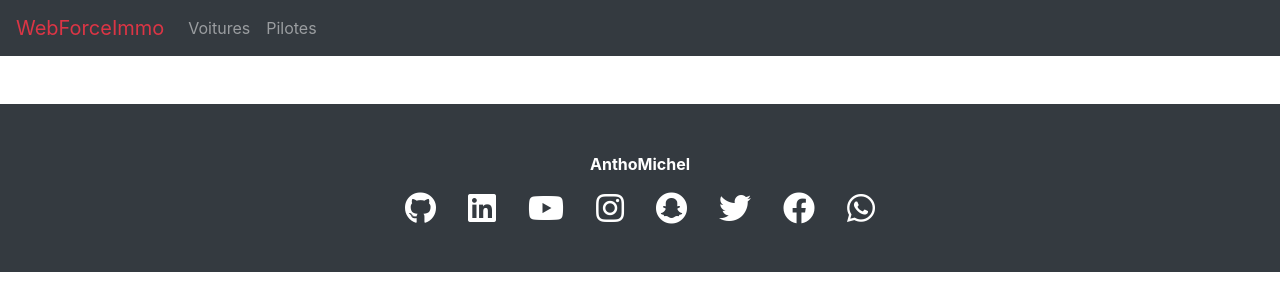
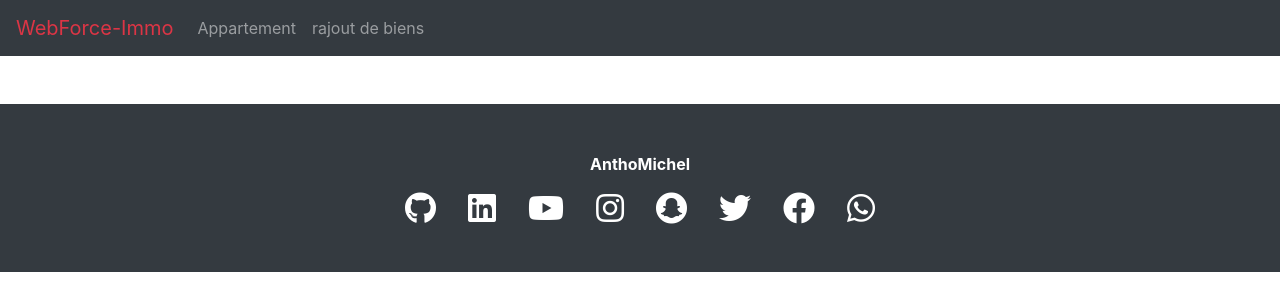
Before and after one commit to AnthoMichel/PHP--val, a PHP site: page /indexx.php in a window 1280 px wide. Shown: the top 300 px of the page. Run offline with PHP 8.4, Linux system fonts and the light colour scheme; some libraries are stand-ins or nearby versions.

Commit message:
correction erreur card appart

```diff
--- a/partials/header.php
+++ b/partials/header.php
@@ -8,21 +8,21 @@
     <link rel="stylesheet" href="https://cdn.jsdelivr.net/npm/bootstrap@4.6.1/dist/css/bootstrap.min.css">
     <link rel="stylesheet" href="https://use.fontawesome.com/releases/v5.8.1/css/all.css">
     <link rel="stylesheet" href="../assets/css/style.css">
-    <title>Drive-X</title>
+    <title>wf-immo</title>
 </head>
 
 <body>
 <header>
         <nav class="navbar navbar-expand navbar-dark bg-dark">
 
-            <a href="index.php" class="navbar-brand text-danger">WebForceImmo</a>
+            <a href="index.php" class="navbar-brand text-danger">WebForce-Immo</a>
 
             <ul class="navbar-nav">
                 <li class="nav-item">
-                    <a href="cars.php" class="nav-link">Voitures</a>
+                    <a href="cars.php" class="nav-link">Appartement</a>
                 </li>
                 <li class="nav-item">
-                    <a href="drivers.php" class="nav-link">Pilotes</a>
+                    <a href="drivers.php" class="nav-link">rajout de biens</a>
                 </li>
             </ul>
 
```
Also changed, not shown: partials/page.test.php (+23 -3 lines).
